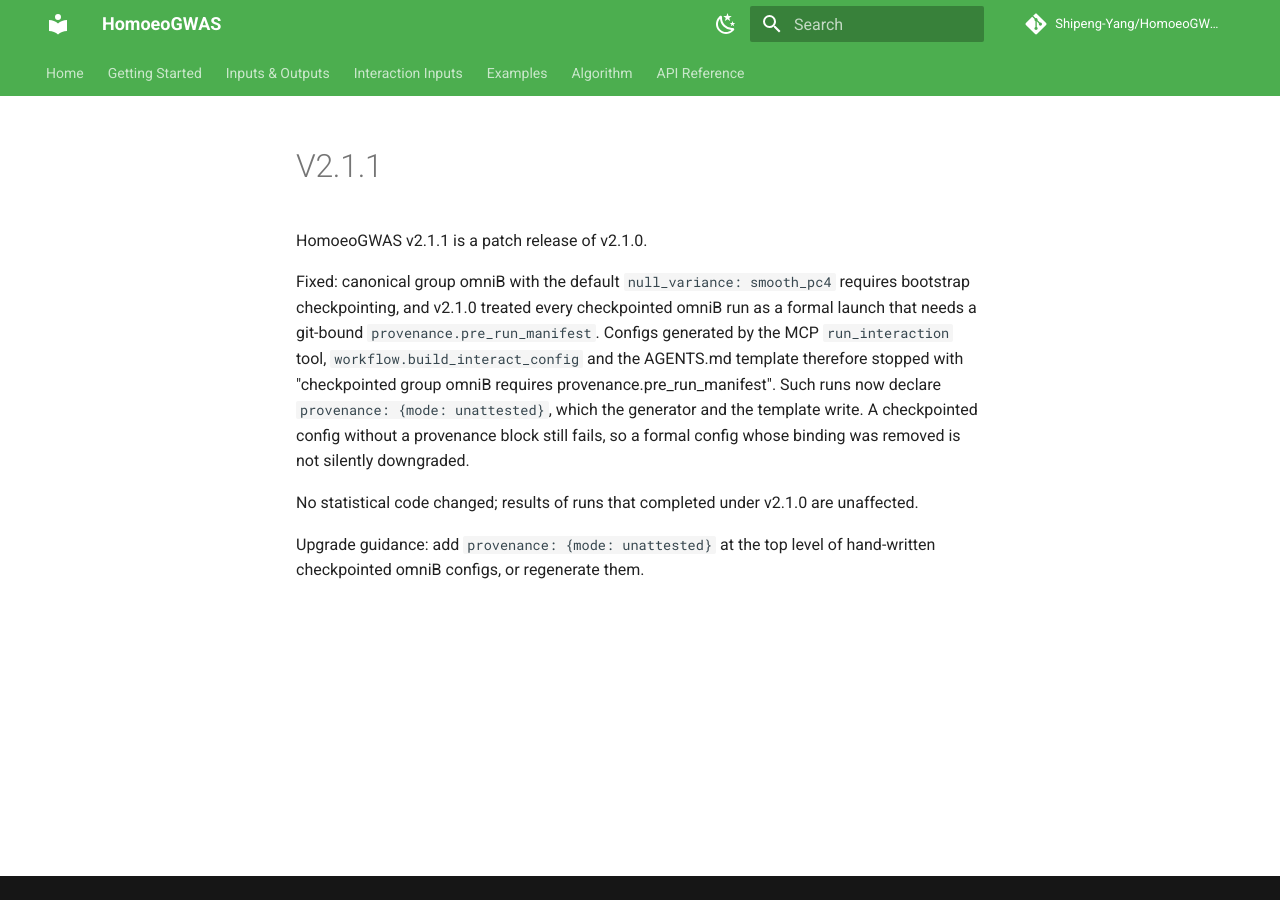
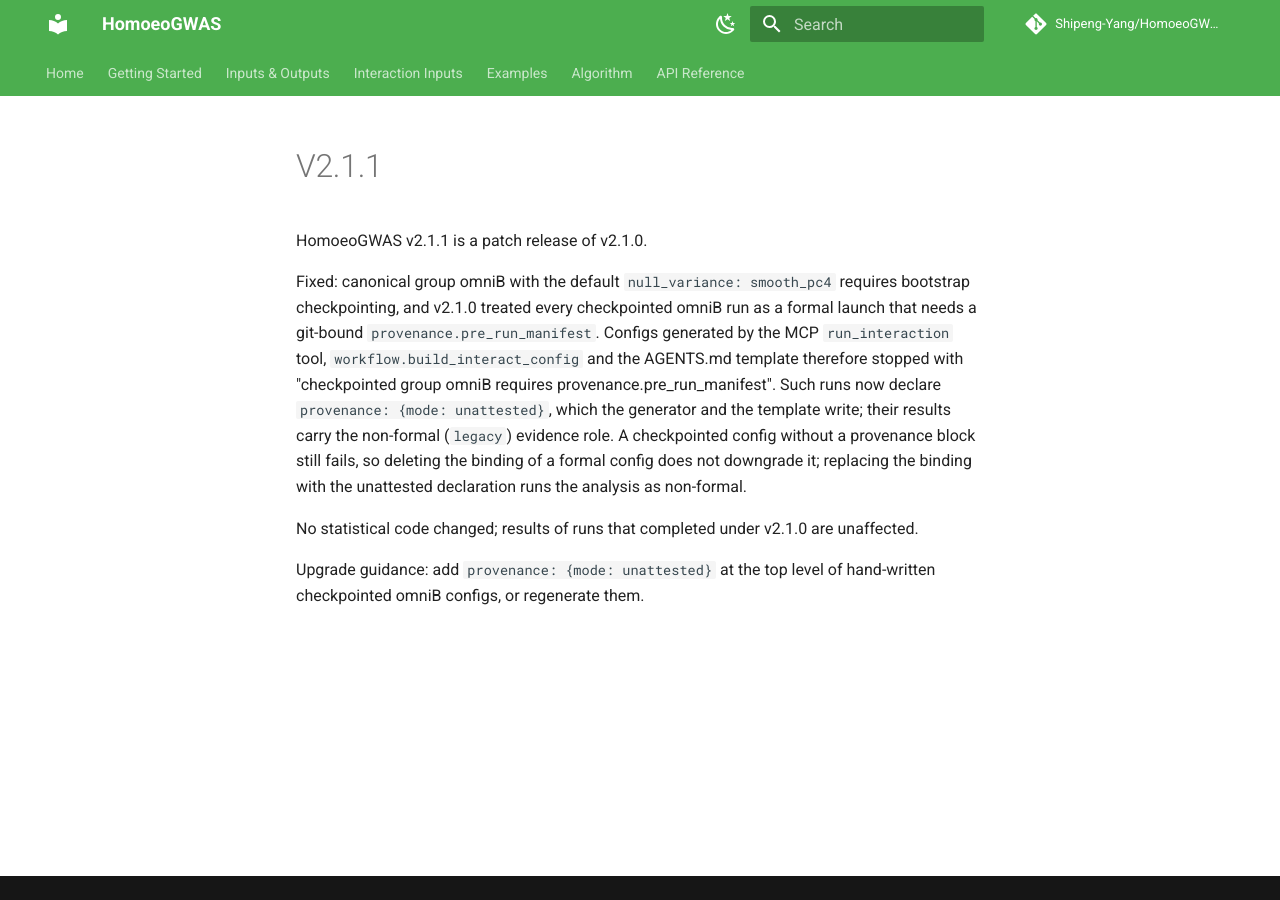
Before and after one commit to Shipeng-Yang/HomoeoGWAS, an MkDocs documentation site: the page built from docs/releases/v2.1.1.md, in a window 1280 px wide. Built offline with MkDocs 1.6.1 and Material for MkDocs 9.7.7, drawn with Linux system fonts in a browser that asks for light colours; comment, search, counter and statistics services are not loaded.

Commit message:
2.1.1: exact unattested-mode test, wording of the downgrade rule, v2.1.0 erratum

```diff
--- a/docs/releases/v2.1.1.md
+++ b/docs/releases/v2.1.1.md
@@ -6,9 +6,11 @@
 Configs generated by the MCP `run_interaction` tool, `workflow.build_interact_config`
 and the AGENTS.md template therefore stopped with "checkpointed group omniB
 requires provenance.pre_run_manifest". Such runs now declare
-`provenance: {mode: unattested}`, which the generator and the template write.
-A checkpointed config without a provenance block still fails, so a formal
-config whose binding was removed is not silently downgraded.
+`provenance: {mode: unattested}`, which the generator and the template write;
+their results carry the non-formal (`legacy`) evidence role. A checkpointed
+config without a provenance block still fails, so deleting the binding of a
+formal config does not downgrade it; replacing the binding with the unattested
+declaration runs the analysis as non-formal.
 
 No statistical code changed; results of runs that completed under v2.1.0 are
 unaffected.
```
Also changed, not shown: AGENTS.md (+2 -1 lines), CHANGELOG.md (+5 -3 lines), docs/releases/v2.1.0.md (+6 -0 lines), 1 other file.
